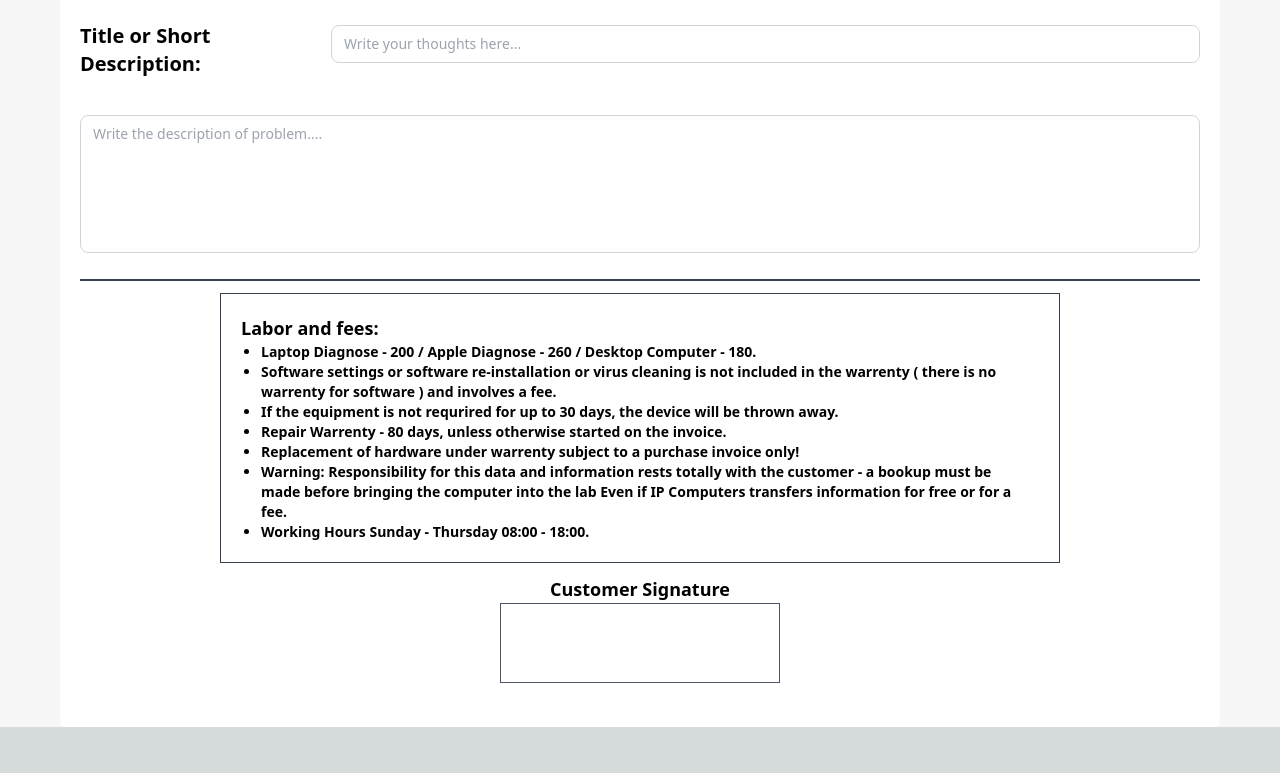
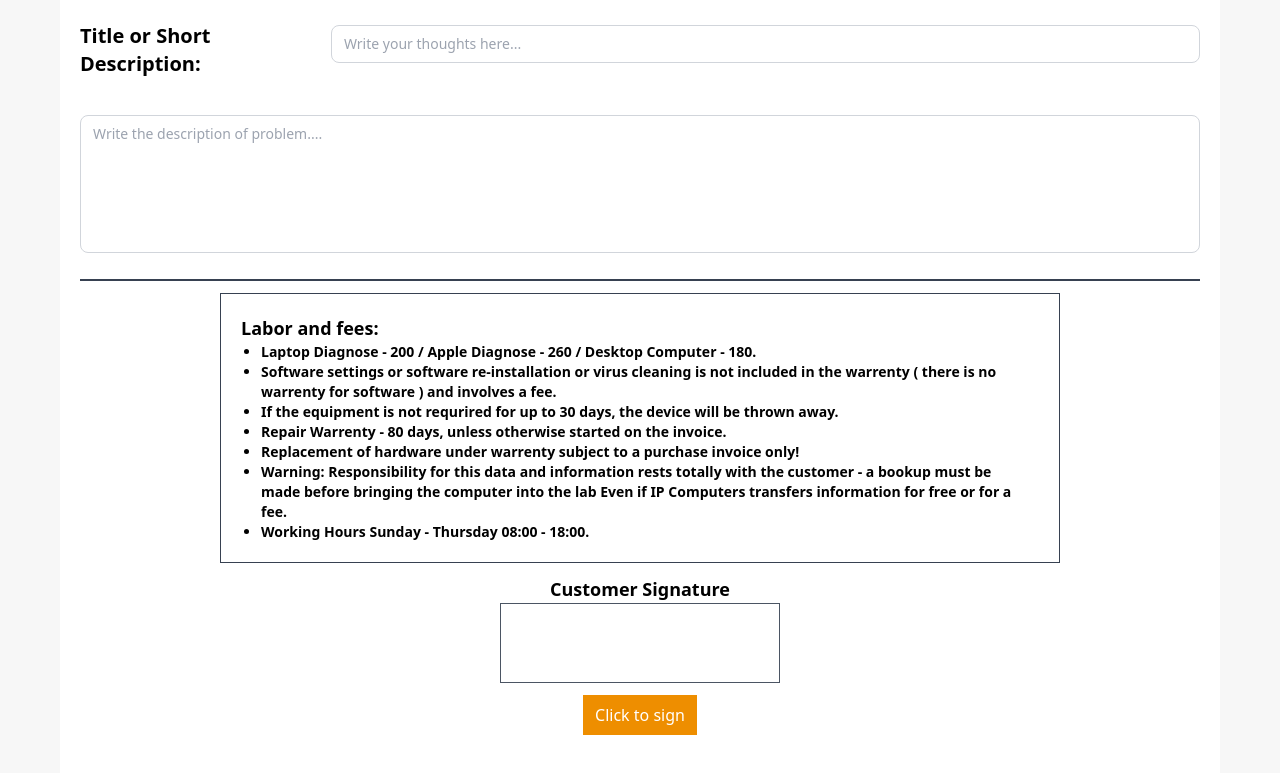
Before and after one commit to faixanmalik/pages, a Next.js app: page /menu/pdfForms in a window 1280 px wide. Shown: the part 679-1452 px from the top of the page. Before the commit the page ends 1406 px from the top, so only its background shows below. Built offline with nearby package versions, Linux system fonts and the light colour scheme.

Commit message:
add button also

```diff
--- a/src/pages/menu/barcode-search.js
+++ b/src/pages/menu/barcode-search.js
@@ -149,7 +149,6 @@ const BarcodeSearch = () => {
         </div>
 
         <div className='mt-4'>
-            {/* <button type="submit" className='flex py-2 font-semibold rounded-md px-6 items-center gap-2 bg-white text-[#ee8e00] hover:bg-[#ee8e00] hover:text-white border-2 border-[#ee8e00] cursor-pointer'>Close</button> */}
             <button type="submit" className=' py-1 mt-3 rounded-xl px-7 text-black border-2 border-[#ee8e00] hover:bg-[#ee8e00] hover:text-white cursor-pointer'>Close</button>
         </div>
 
--- a/src/pages/menu/pdfForms.js
+++ b/src/pages/menu/pdfForms.js
@@ -1,4 +1,5 @@
 import { React } from 'react'
+import { BsFillCheckCircleFill } from 'react-icons/bs'
 
 
 const PdfForms = () => {
@@ -118,6 +119,14 @@ const PdfForms = () => {
                 <div className='w-full h-20 border border-gray-600'></div>
             </div>
 
+
+            <div className='w-1/4 mx-auto flex justify-center'>
+                <button type="submit" className='flex p-[8px] px-3 items-center gap-1 bg-[#ee8e00] text-white cursor-pointer'>
+                  {/* <BsFillCheckCircleFill className='text-sm'/> */}
+                  <h1 className=''>Click to sign</h1>
+                </button>
+            </div>
+
         </div>
 
       </div>
```
